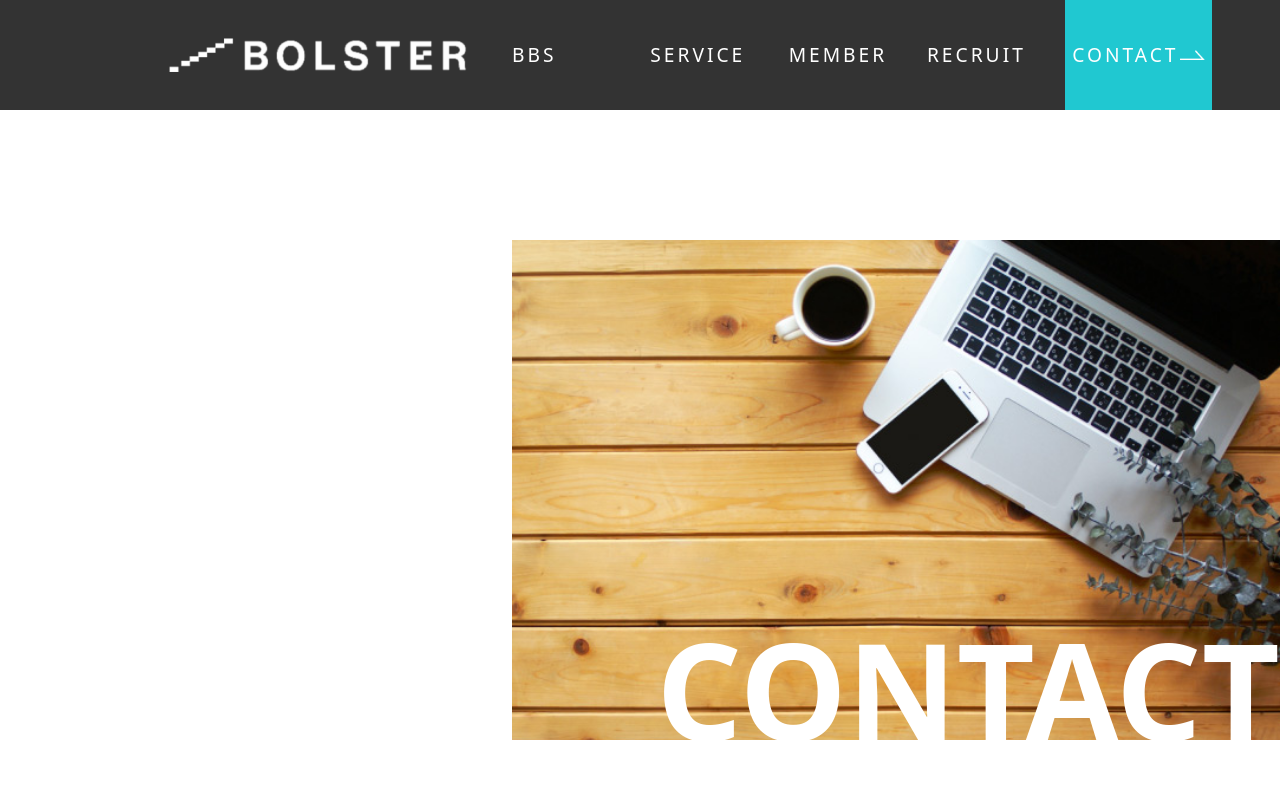
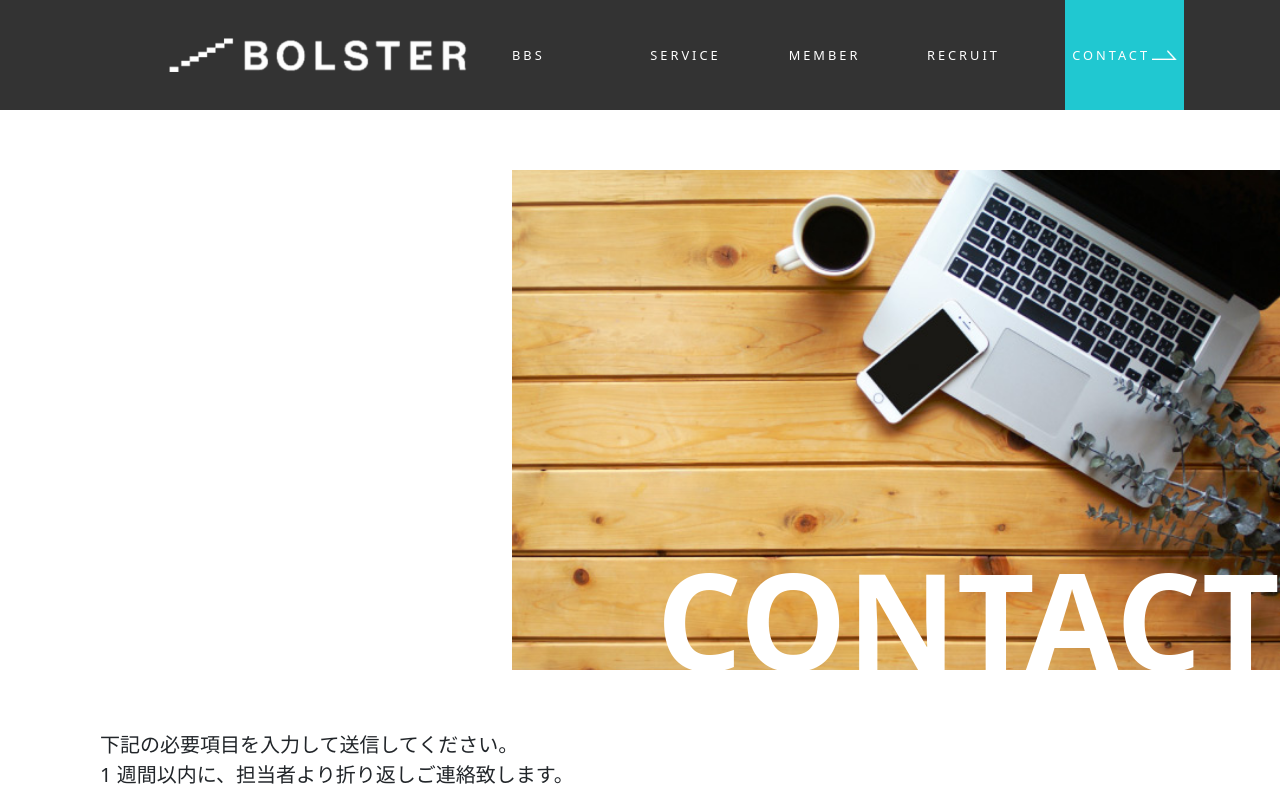
Before and after one commit to monariza7423/bolster_frontend, a React (Create React App) app: page /contact in a window 1280 px wide. Shown: the top 793 px of the page. Built offline with nearby package versions, Linux system fonts and the light colour scheme.

Commit message:
footer修正

```diff
--- a/src/styles/Contact.scss
+++ b/src/styles/Contact.scss
@@ -14,7 +14,7 @@
 
 .contact_img {
   position: relative;
-  margin-top: 130px;
+  margin-top: 60px;
   width: 60%;
   overflow: hidden;
 }
--- a/src/styles/Footer.scss
+++ b/src/styles/Footer.scss
@@ -121,12 +121,13 @@ footer {
     padding: 0;
   }
 
-  .footer_nav li {
+  .footer_nav ul li {
     padding:10px 20px;
     border-top: 1px solid white;
     font-weight: normal;
     display: flex;
     justify-content: space-between;
+    width: 100%;
   }
 
   .footer_nav ul li:last-child {
@@ -134,10 +135,12 @@ footer {
   }
 
   .privacy_policy {
+    padding:10px 20px;
     text-align: left;
+    border-top: 1px solid white;
     border-bottom: 1px solid white;
     font-size: 15px;
-    font-weight: bold !important;
+    width: 100%;
   }
 
   .copyright {
--- a/src/styles/Header.scss
+++ b/src/styles/Header.scss
@@ -50,7 +50,7 @@ nav ul li{
   align-items: center;
   list-style: none;
   letter-spacing: 3px;
-  font-size: 1.5vw;
+  font-size: 1vw;
   font-weight: 500;
   height: 100%;
   line-height: 100%;
```
